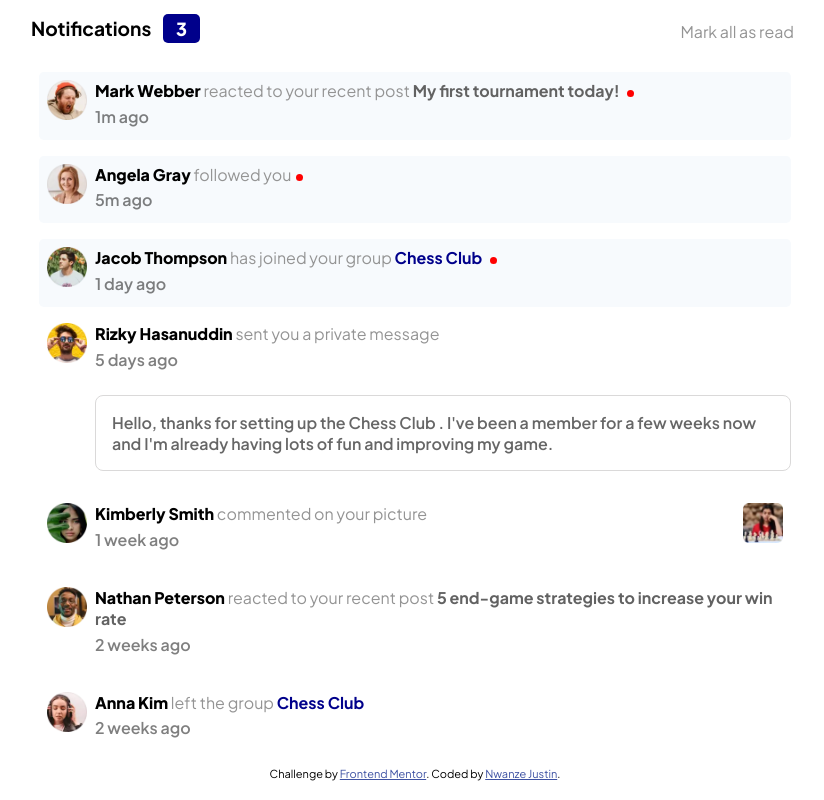
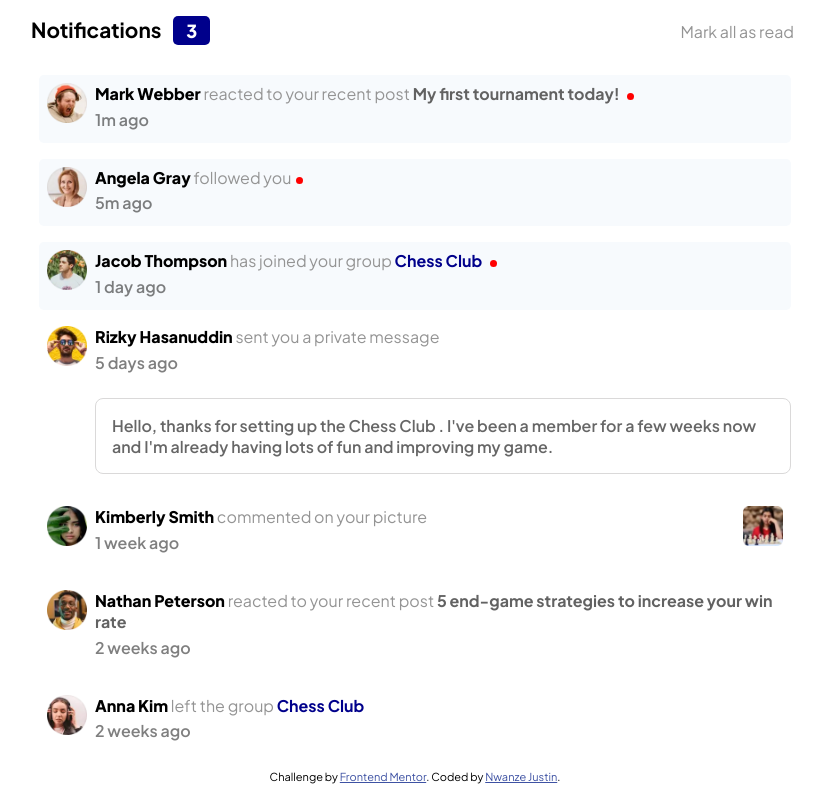
Before and after one commit to iamprincetj/notifications-page-main, a plain HTML site: page index.html in a window 1280 px wide. Shown: the whole page, without its empty margins (225-1049 px from the left). Drawn offline with Linux system fonts and the light colour scheme.

Commit message:
Update style.css

```diff
--- a/style.css
+++ b/style.css
@@ -51,7 +51,7 @@ p {
 
 .header h1 {
   display: inline;
-  font-size: 1.2rem;
+  font-size: 1.3rem;
 }
 
 .header p {
```
